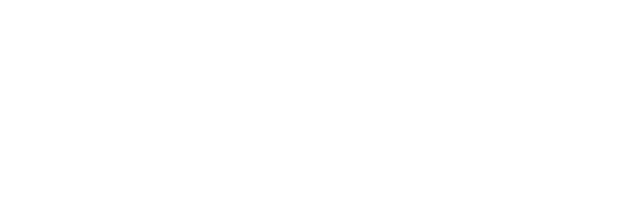
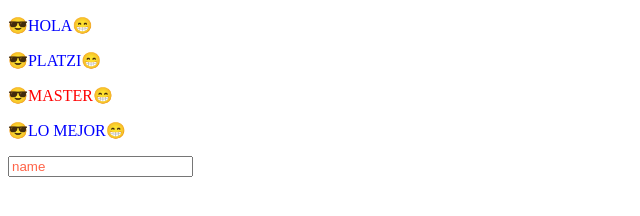
Before and after one commit to Geoffreey/Platzi, a plain HTML site: page HTML_CSS/selectores_css3.html in a window 1280 px wide. Shown: the whole page, without its empty margins (0-640 px from the left). Drawn offline with Linux system fonts and the light colour scheme.

Commit message:
Ejercicios clase 3 selectores pseudoclases y pseudoelementos

```diff
--- a/HTML_CSS/selectores_css3.html
+++ b/HTML_CSS/selectores_css3.html
@@ -1,11 +1,59 @@
+<!--TIPOS DE SELECTORES
+-PSEUDOCLASES
+   :active
+   :focues
+   :houever
+   :nth-child(n)
+-PSEUDOELEMENTOS
+   ::after
+   ::before
+   ::first-letter
+   ::placeholder
+-->
 <!DOCTYPE html>
 <html lang="en">
 <head>
     <meta charset="UTF-8">
     <meta name="viewport" content="width=device-width, initial-scale=1.0">
     <title>Document</title>
+    <style>
+        p {
+            color:blue;
+        }
+
+        p:hover {
+            color: skyblue;
+        }
+
+        div p:nth-child(2) {
+            color: red;
+        }
+
+        p::first-letter {
+            color: teal;
+        }
+
+        p::before {
+            content: "😎";
+        }
+
+        p::after {
+            content: "😁";
+        }
+
+        ::placeholder {
+            color: tomato;
+        }
+    </style>
 </head>
 <body>
+    <p>HOLA</p>
+    <div>
+        <p>PLATZI</p>
+        <P>MASTER</P>
+        <P>LO MEJOR</P>
+    </div>
+    <input type="text" placeholder="name">
 
 </body>
 </html>
```
Also changed, not shown: 1 other file.
